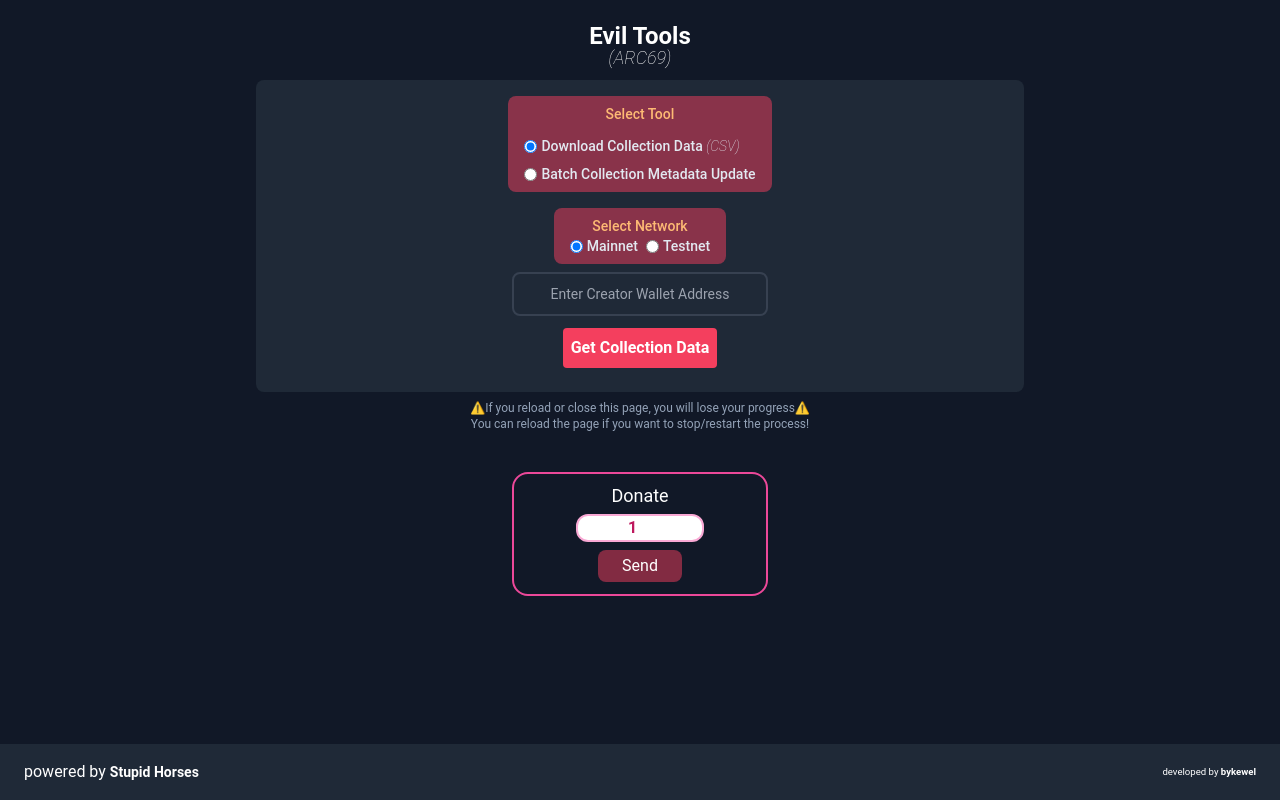
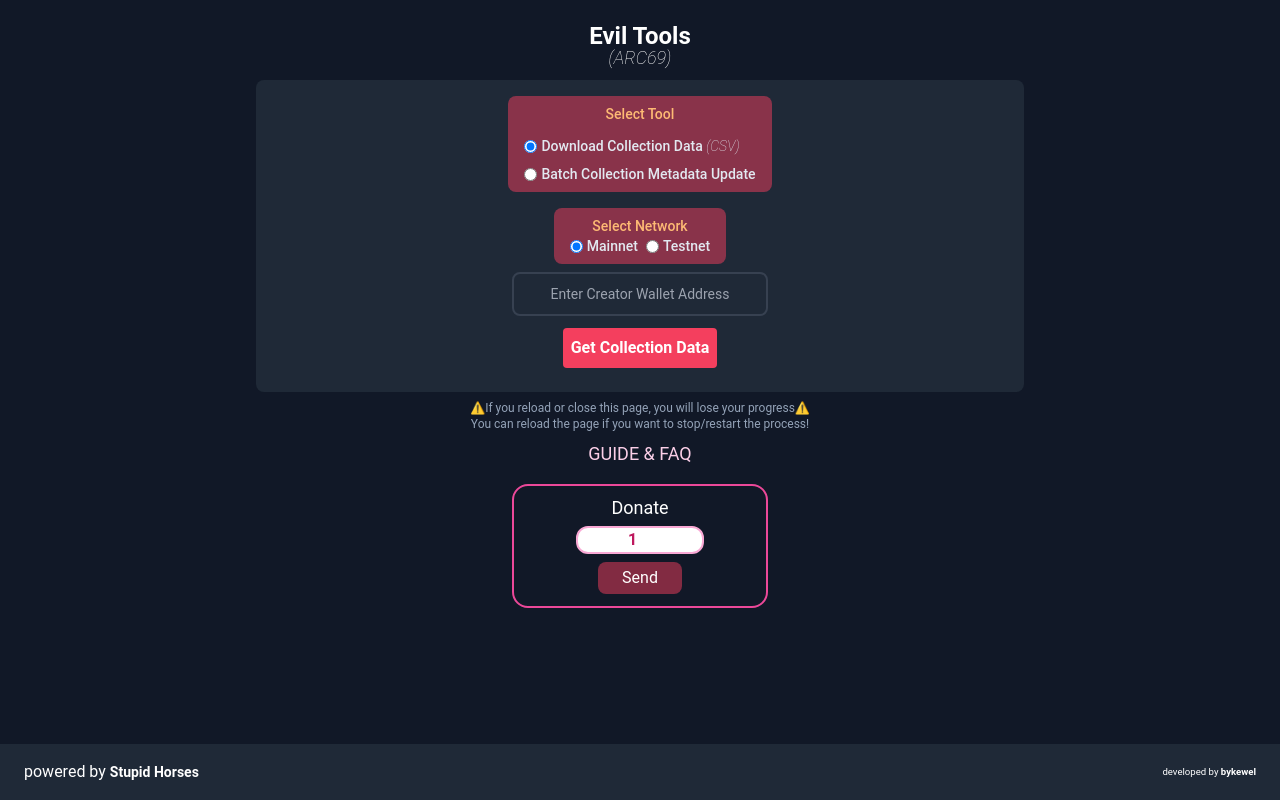
Before and after one commit to LoafPickleWW/wen-tools, a React (Create React App) app: page / in a window 1280 px wide. Built offline with nearby package versions, Linux system fonts and the light colour scheme.

Commit message:
add guide text

```diff
--- a/src/views/home.jsx
+++ b/src/views/home.jsx
@@ -79,7 +79,17 @@
                 <br />
                 You can reload the page if you want to stop/restart the process!
             </p>
-            <div className="flex flex-col mx-auto mt-8 items-center gap-1 pt-2 pb-3 rounded-2xl border-pink-500 border-2 w-[16rem]">
+            <p className="text-center text-lg text-pink-200">
+                <a
+                    className="hover:text-pink-400 transition"
+                    href="https://loafpickle.medium.com/evil-tools-arc69-made-easy-c7913885cfd2"
+                    target="_blank"
+                    rel="noopener noreferrer"
+                >
+                    GUIDE & FAQ
+                </a>
+            </p>
+            <div className="flex flex-col mx-auto mt-4 items-center gap-1 pt-2 pb-3 rounded-2xl border-pink-500 border-2 w-[16rem]">
                 <p className="text-center text-lg">Donate</p>
                 <input className="border-pink-300 border-2 rounded-xl text-pink-700 text-center font-semibold transition max-w-[8rem] placeholder:text-center placeholder:text-pink-800/50"
                     placeholder="ALGO amount"
```
